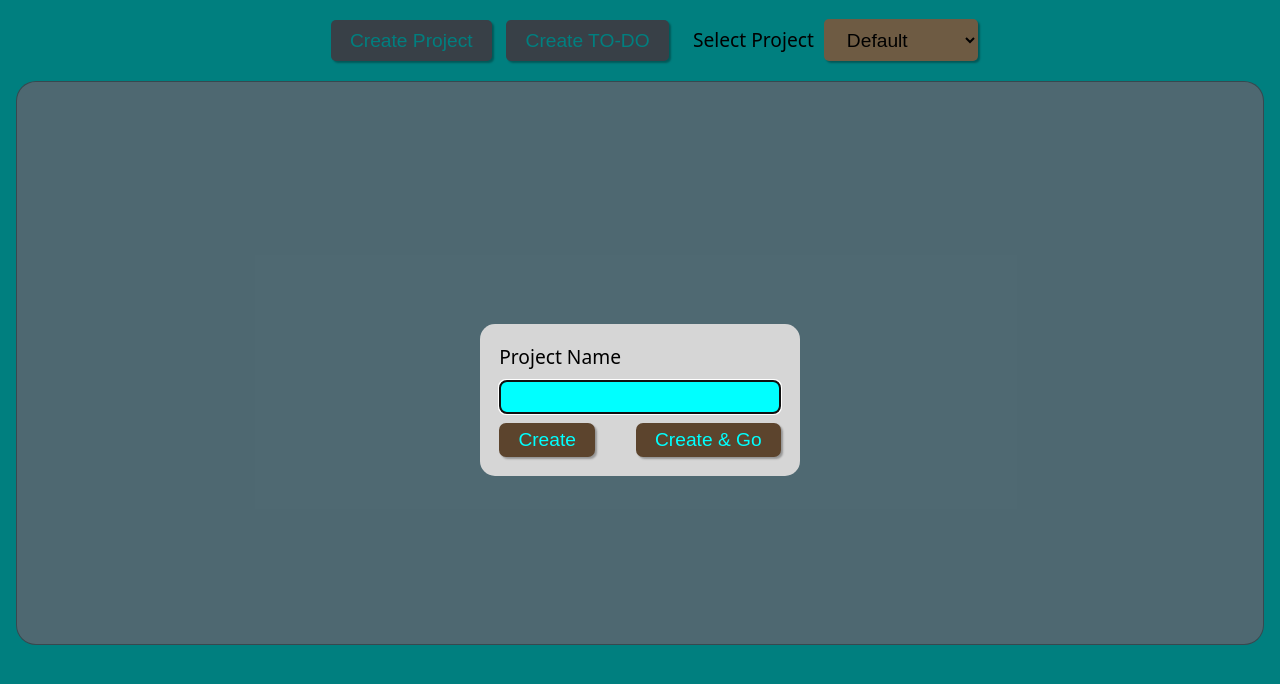
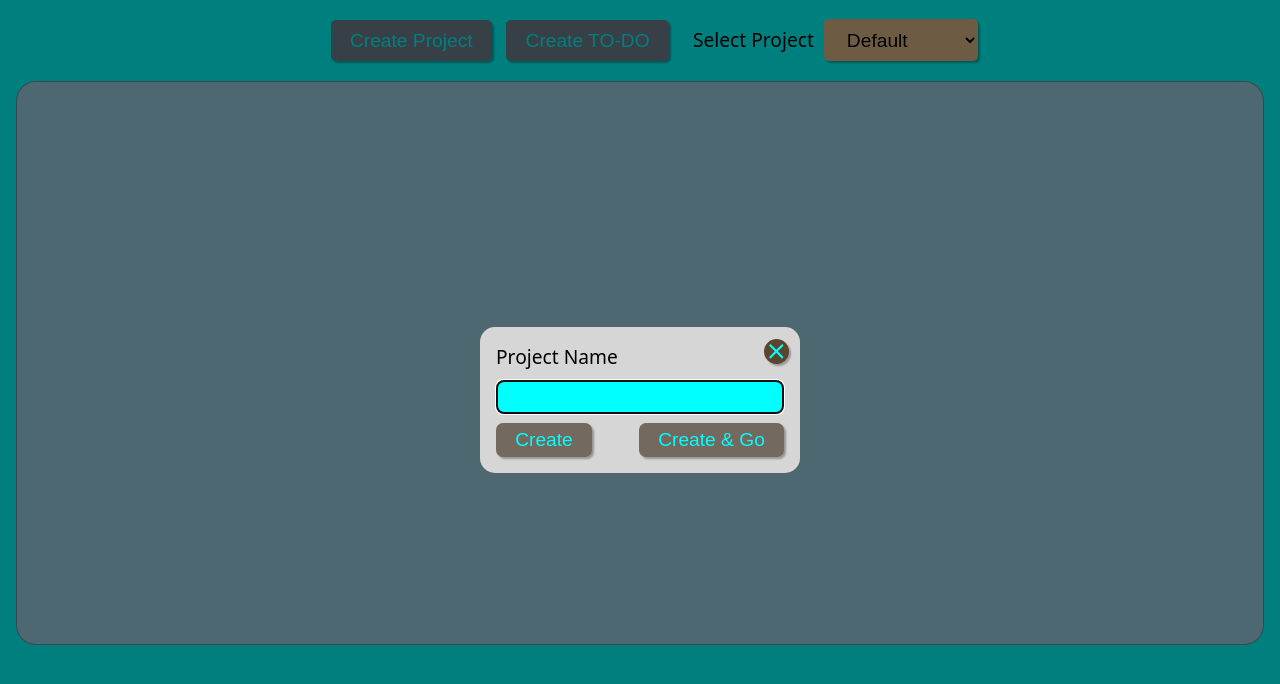
Before and after one commit to ajayfoo/odin-todo-list, a website built with webpack: page src/index.html in a window 1280 px wide. Built offline with nearby package versions, Linux system fonts and the light colour scheme.

Commit message:
feat: Add close button for create project dialog

```diff
--- a/src/index.html
+++ b/src/index.html
@@ -22,6 +22,12 @@
                             <button type="button">Create</button>
                             <button type="button">Create & Go</button>
                         </div>
+                        <button aria-label="close" type="button">
+                            <svg xmlns="http://www.w3.org/2000/svg" viewBox="5 5 14 14">
+                                <path
+                                    d="M19,6.41L17.59,5L12,10.59L6.41,5L5,6.41L10.59,12L5,17.59L6.41,19L12,13.41L17.59,19L19,17.59L13.41,12L19,6.41Z" />
+                            </svg>
+                        </button>
                     </form>
                 </dialog>
                 <button id="create-todo" type="button">Create TO-DO</button>
--- a/src/style.css
+++ b/src/style.css
@@ -76,6 +76,8 @@ body>header>.toolbar>span>select[name='project']:focus {
     border: none;
     border-radius: 15px;
     width: clamp(320px, 25vw, 420px);
+    position: relative;
+    padding: 1rem;
 }
 
 .toolbar>span>dialog::backdrop {
@@ -99,7 +101,7 @@ dialog>form>.field>input {
 .create-project-form-buttons>button {
     border: none;
     color: rgb(0 255 255);
-    background-color: rgb(92, 68, 45);
+    background-color: rgb(116, 105, 95);
     padding: 0.3em 1em;
     box-shadow: 2px 2px 2px rgb(0 0 0 / 0.3);
 }
@@ -122,3 +124,26 @@ dialog>form * {
     display: flex;
     justify-content: space-between;
 }
+
+dialog>form>button {
+    background-color: rgb(92, 68, 45);
+    display: flex;
+    align-items: center;
+    justify-content: center;
+    outline: none;
+    padding: 0.4em;
+    border: none;
+    box-shadow: 2px 2px 2px rgb(0 0 0 / 0.3);
+    border-radius: 100%;
+    position: absolute;
+    top: 0.7rem;
+    right: 0.7rem;
+    cursor: pointer;
+}
+
+dialog>form>button>svg {
+    background-color: inherit;
+    fill: rgb(0 255 255);
+    width: 1.1em;
+    height: 1.1em;
+}
--- a/webpack.config.js
+++ b/webpack.config.js
@@ -14,6 +14,10 @@ module.exports = {
                 test: /\.css$/i,
                 use: ['style-loader', 'css-loader'],
             },
+            {
+                test: /\.(png|svg|jpg|jpeg|gif)$/i,
+                type: 'asset/resource',
+            },
         ],
     },
     plugins: [
```
Also changed, not shown: dist/bundle.js, dist/index.html, src/images/close.svg (added).
